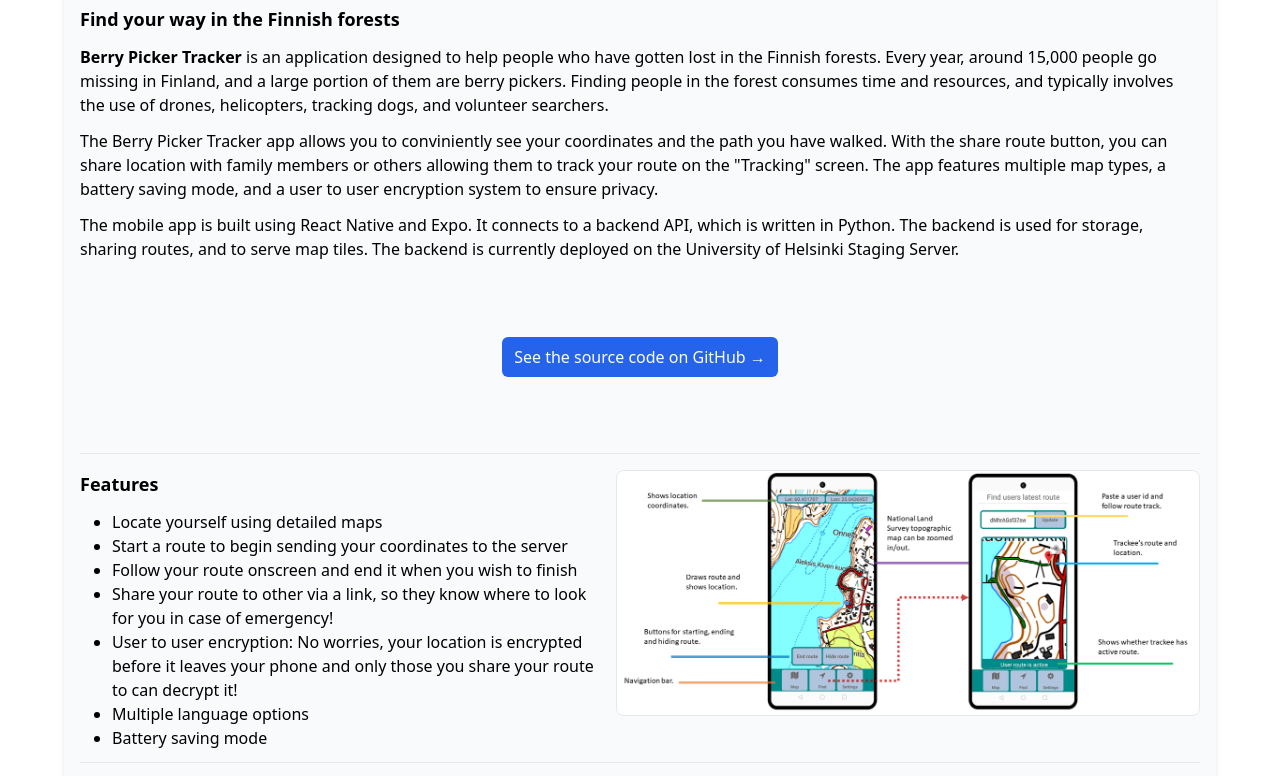
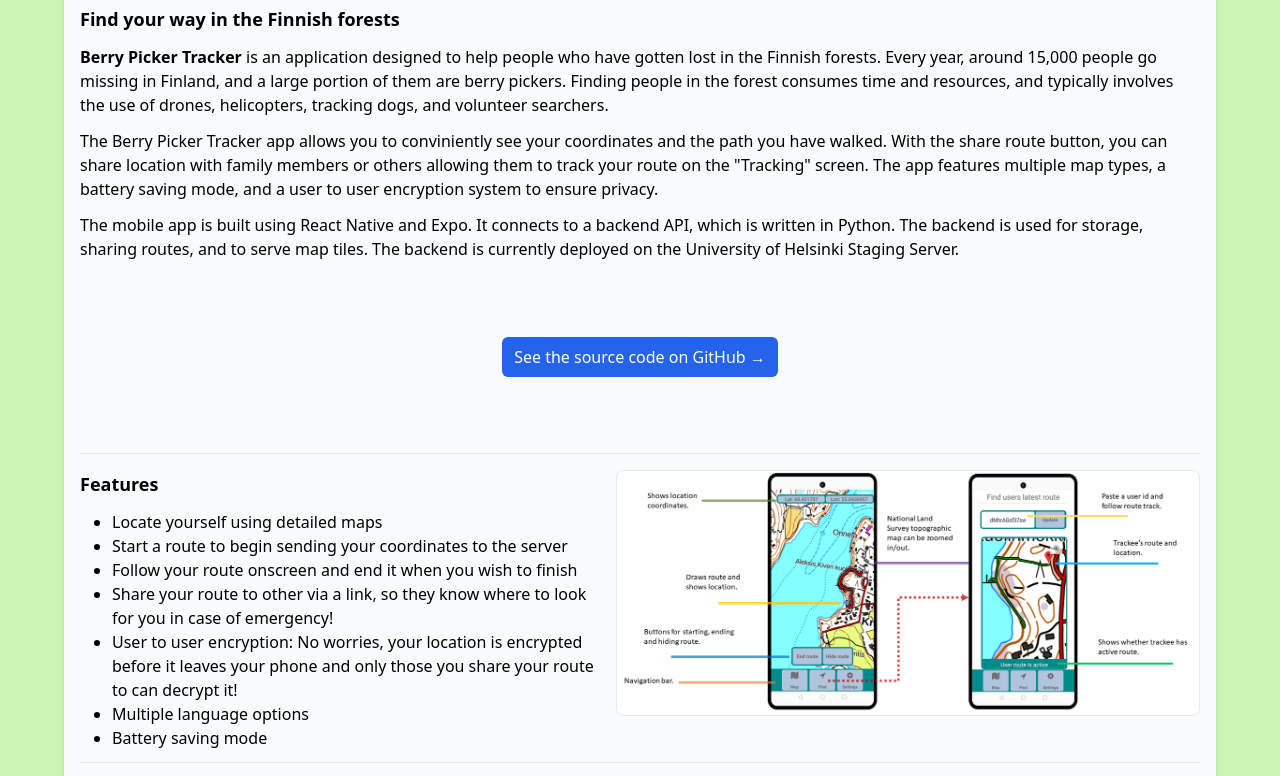
Before and after one commit to marjanpoimijat/berry-picker-tracker.github.io, a plain HTML site: page index.html in a window 1280 px wide. Shown: the part 172-948 px from the top of the page. Drawn offline with nearby package versions, Linux system fonts and the light colour scheme.

Commit message:
Update index.html
Added square brackets to body element bg color to comply with Tailwind syntax

```diff
--- a/index.html
+++ b/index.html
@@ -15,7 +15,7 @@
     ></script>
     <script src="https://cdn.tailwindcss.com"></script>
   </head>
-  <body class="flex flex-col items-center bg-center bg-cover bg-#cdf5b6">
+  <body class="flex flex-col items-center bg-center bg-cover bg-[#cdf5b6]">
     <div class="container p-4 md:p-16">
       <div class="p-4 flex flex-col gap-4 bg-slate-50 rounded-md shadow-md">
         <header id="header">
```
